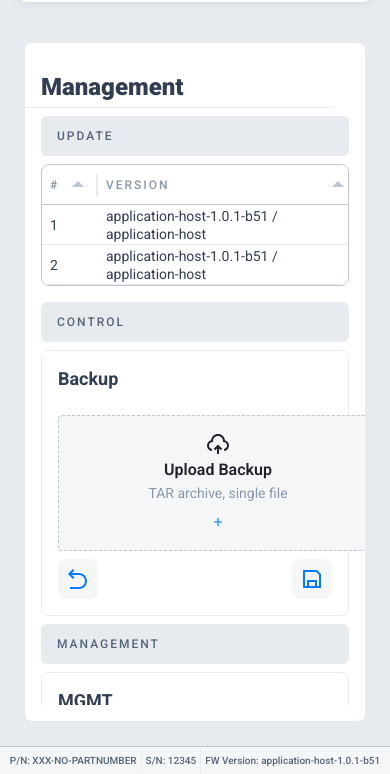
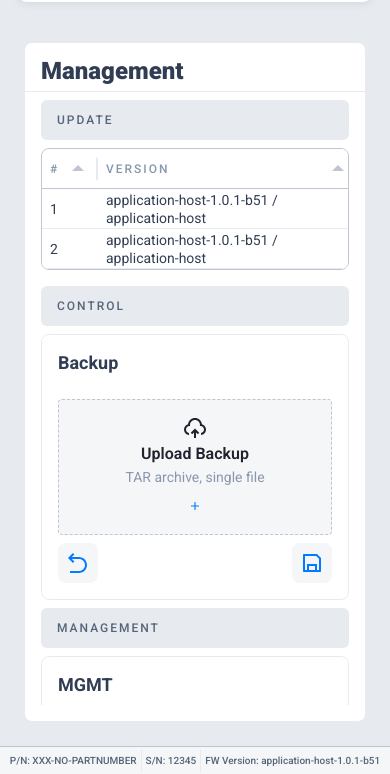
Before and after one commit to susheme/Spacebridge-DS, a plain HTML site: page demo/app-host/management.html in a window 390 px wide. Shown: the part 70-844 px from the top of the page. Drawn offline with Linux system fonts and the light colour scheme.

Commit message:
Demo: fix sticky header gap and bleed via computed-style debugging
The pkg rule .sb-card>.sb-card-body:first-child{padding:var(--pad-vert-16)}
out-specified the demo padding-top:0 override and also sets SIDE paddings
with a vertical token, so the full-bleed header now uses that token and a
stronger selector plus width:calc(100%+2*pad)/max-width:none against the
component's own width caps. Uploader min-width:320 no longer pushes the
panel into horizontal scroll on phones. Verified flush 0/0 and zero gap
at 375, 392 and 1600px.

```diff
--- a/demo/app-host/management.html
+++ b/demo/app-host/management.html
@@ -16,10 +16,11 @@ body{height:100vh;overflow:hidden;display:flex;flex-direction:column;}
 .demo-footer{flex-shrink:0;overflow-x:auto;}
 .demo-panel{width:100%;box-sizing:border-box;flex:1;min-height:0;
   display:flex;flex-direction:column;}
-.demo-panel>.sb-card-body{flex:1;min-height:0;overflow-y:auto;padding-top:0;}
+.sb-card.demo-panel>.sb-card-body:first-child{flex:1;min-height:0;overflow-y:auto;padding-top:0;}
 .demo-panel .sb-header-l{position:sticky;top:0;z-index:5;background:var(--background);
-  margin:0 calc(-1*var(--pad-horiz-16));
-  padding:var(--pad-vert-8) var(--pad-horiz-16);}
+  margin:0 calc(-1*var(--pad-vert-16));
+  width:calc(100% + 2*var(--pad-vert-16));max-width:none;
+  padding:var(--pad-vert-8) var(--pad-vert-16);}
 .demo-stack{display:flex;flex-direction:column;gap:var(--gap-vert-m);min-width:0;}
 .demo-table-scroll{overflow-x:auto;}
 .demo-table-frame{display:flex;width:100%;box-sizing:border-box;border:var(--border-width-1) solid var(--border);
@@ -30,6 +31,7 @@ body{height:100vh;overflow:hidden;display:flex;flex-direction:column;}
   padding:var(--pad-vert-24) var(--pad-horiz-16);}
 .demo-login-card{width:100%;max-width:400px;}
 .demo-login-card .sb-pw{width:100%;box-sizing:border-box;}
+.demo-stack .sb-uploader-area{min-width:0;}
 .demo-btn-full{width:100%;}
 [data-theme="dark"] .demo-ico-sun{display:none;}
 html:not([data-theme="dark"]) .demo-ico-moon{display:none;}
```
Also changed, not shown: demo/app-host/build.js (+11 -3 lines), demo/app-host/events.html (+5 -3 lines), demo/app-host/login.html (+5 -3 lines), docs/wiki/infra/demo-app-host.md (+8 -0 lines).
